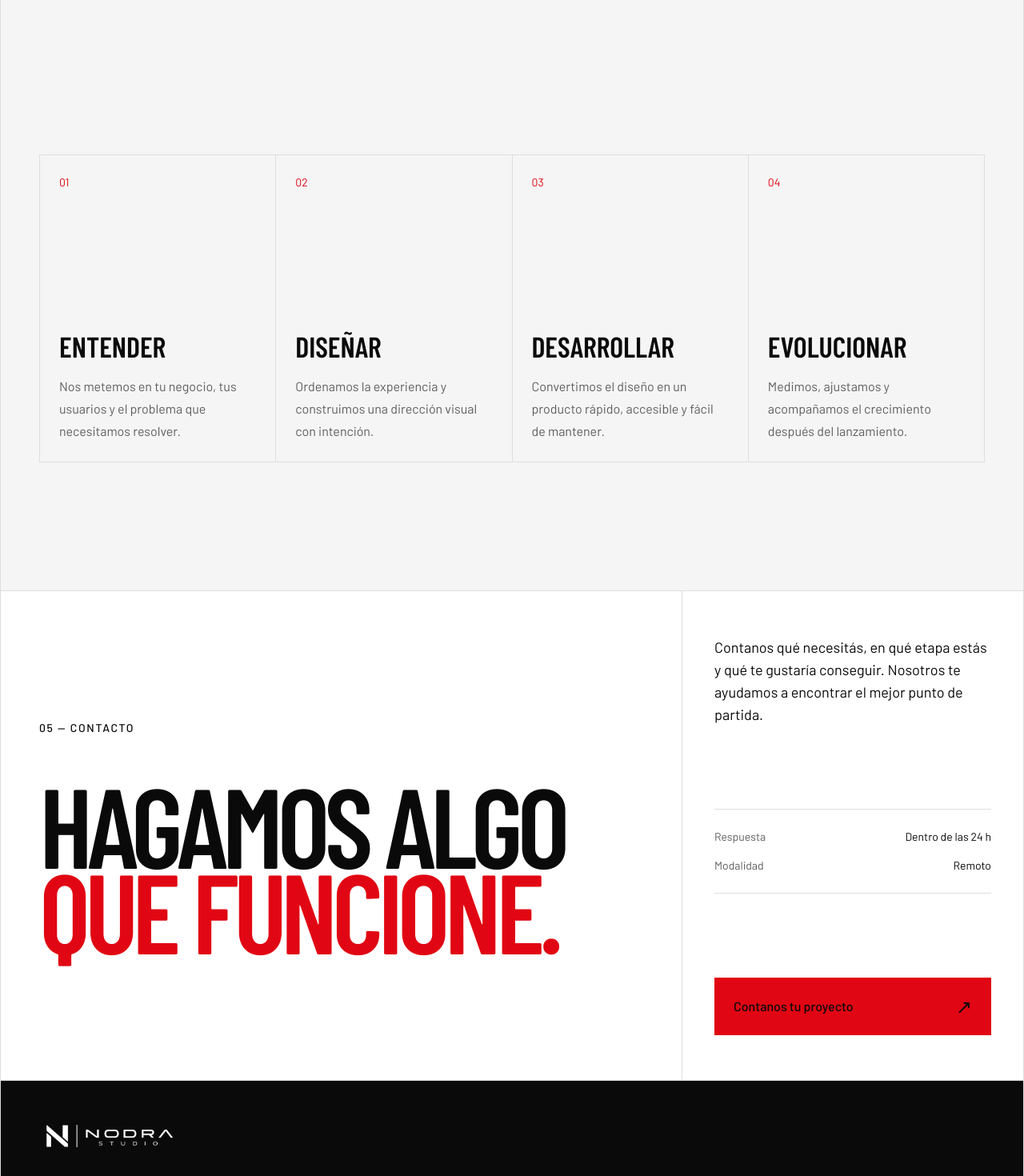
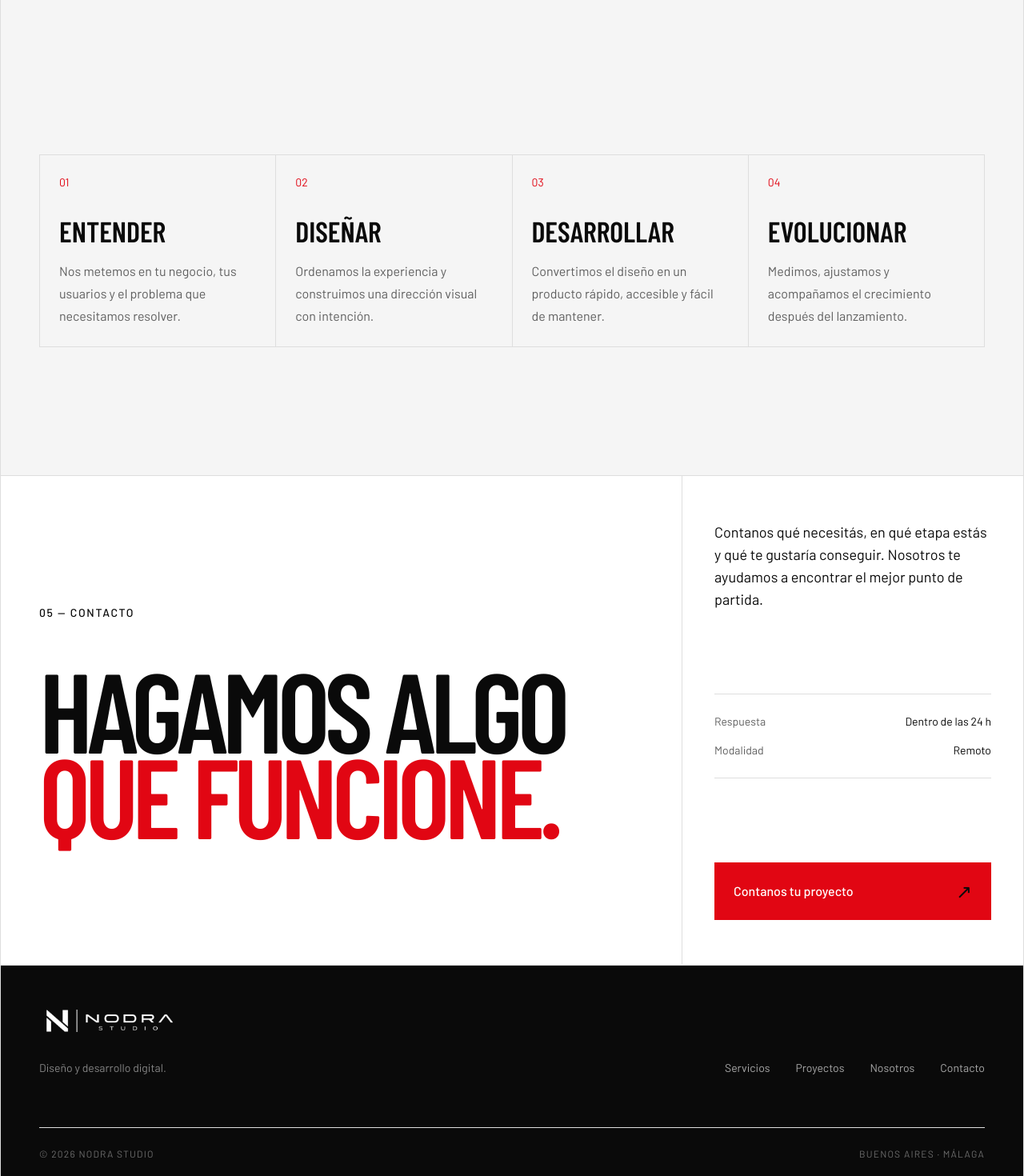
Before and after one commit to alexmp2602/nodra-studio, a Next.js app: page / in a window 1280 px wide. Shown: the part 5755-7225 px from the top of the page at 80% size. Built offline with nearby package versions, Linux system fonts and the light colour scheme.

Commit message:
Update styling for process steps and project call-to-action button

```diff
--- a/app/page.tsx
+++ b/app/page.tsx
@@ -372,7 +372,7 @@ export default function Home() {
             {process.map((step) => (
               <li
                 key={step.number}
-                className="process-step flex min-h-80 flex-col justify-between border-b border-r border-ink/20 p-6 sm:min-h-96"
+                className="process-step flex min-h-60 flex-col justify-between border-b border-r border-ink/20 p-6 sm:min-h-60"
               >
                 <span className="text-sm text-brand">{step.number}</span>
                 <div>
@@ -419,7 +419,7 @@ export default function Home() {
               href="mailto:info@nodrastudio.com?subject=Quiero%20iniciar%20un%20proyecto"
               className="group flex items-center justify-between bg-brand px-6 py-5 font-medium text-white!important"
             >
-              <span>Contanos tu proyecto</span>
+              <span className="text-white">Contanos tu proyecto</span>
               <span
                 className="text-2xl transition-transform group-hover:translate-x-1 group-hover:-translate-y-1"
                 aria-hidden="true"
```
